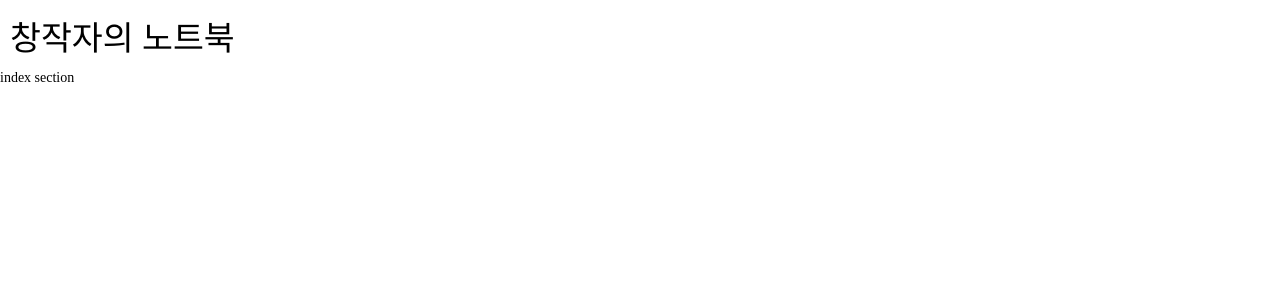
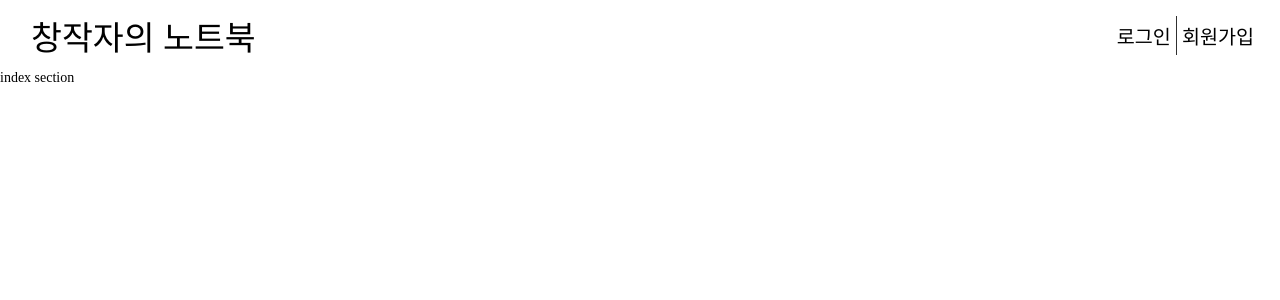
Before and after one commit to inputTitleHere/CreatorsNotebook, a React (Vite) app in the folder creators-notbook-frontend/: page / in a window 1280 px wide. Shown: the top 300 px of the page. Built offline with nearby package versions, Linux system fonts and the light colour scheme; a web font is replaced by a local one.

Commit message:
feature/mainPage 메인 페이지 UI개발중 - 헤더 영역의 버튼 생성.

```diff
--- a/creators-notbook-frontend/src/assets/global.scss
+++ b/creators-notbook-frontend/src/assets/global.scss
@@ -7,7 +7,15 @@
 
 :root{
   font-size: 14px;
+
+  --outline-color : rgb(48, 48, 48);
+
 }
+
+.ui-dark{
+  --outline-color : rgb(218, 218, 218);
+}
+
 
 body{
   margin: 0;
--- a/creators-notbook-frontend/src/pages/common/header/Header.jsx
+++ b/creators-notbook-frontend/src/pages/common/header/Header.jsx
@@ -1,21 +1,22 @@
-import './Header.scss'
-import { useSelector } from 'react-redux';
+import "./Header.scss";
+import { useSelector } from "react-redux";
+import LoginRegisterComponent from "./components/LoginRegisterComponent";
+import UserInfoComponent from "./components/UserInfoComponent";
 
 /**
  * 헤더용 컴포넌트.
  * 로그인 여부에 따라 경로 표시를 다르게 한다.
  * @returns <Header/>
  */
-export default function Header(){
-  const user = useSelector((state)=>state.user.value);
+export default function Header() {
+  const user = useSelector((state) => state.user.value);
 
-
-  return(
+  return (
     <div id="header">
       <h1>창작자의 노트북</h1>
       <div className="user-section">
-
+        {user ? <UserInfoComponent /> : <LoginRegisterComponent />}
       </div>
     </div>
-  )
+  );
 }
--- a/creators-notbook-frontend/src/pages/common/header/Header.scss
+++ b/creators-notbook-frontend/src/pages/common/header/Header.scss
@@ -9,7 +9,26 @@ div#header{
   align-items: center;
   justify-content: space-between;
   height: 5em;
+  padding: 0 1.5em;
   h1{
     margin: 0 0 0 0.3em;
   }
+  div.not-logged-in{
+    display: flex;
+    div{
+      padding:5px;
+      &.register{
+        border-left: 1px solid var(--outline-color);
+      }
+    }
+    a{
+      font-size: 1.4em;
+      font-family: "HeaderBold";
+      text-decoration: none;
+      color: black;
+      :last-of-type{
+        border-left: 1px solid black;
+      }
+    }
+  }
 }
--- a/creators-notbook-frontend/src/pages/common/header/components/LoginRegisterComponent.jsx
+++ b/creators-notbook-frontend/src/pages/common/header/components/LoginRegisterComponent.jsx
@@ -1,9 +1,18 @@
 import { Link } from "react-router-dom";
 
+/**
+ * 로그인, 회원가입 페이지로 이동하는 링크를 배치.
+ * @returns
+ */
 export default function LoginRegisterComponent() {
   return (
-    <>
-      <Link to={"/login"}>로그인</Link> | <Link to={"/register"}>회원가입</Link>
-    </>
+    <div className="not-logged-in">
+      <div className="login">
+        <Link to={"/login"}>로그인</Link>
+      </div>
+      <div className="register">
+        <Link to={"/register"}>회원가입</Link>
+      </div>
+    </div>
   );
 }
```
